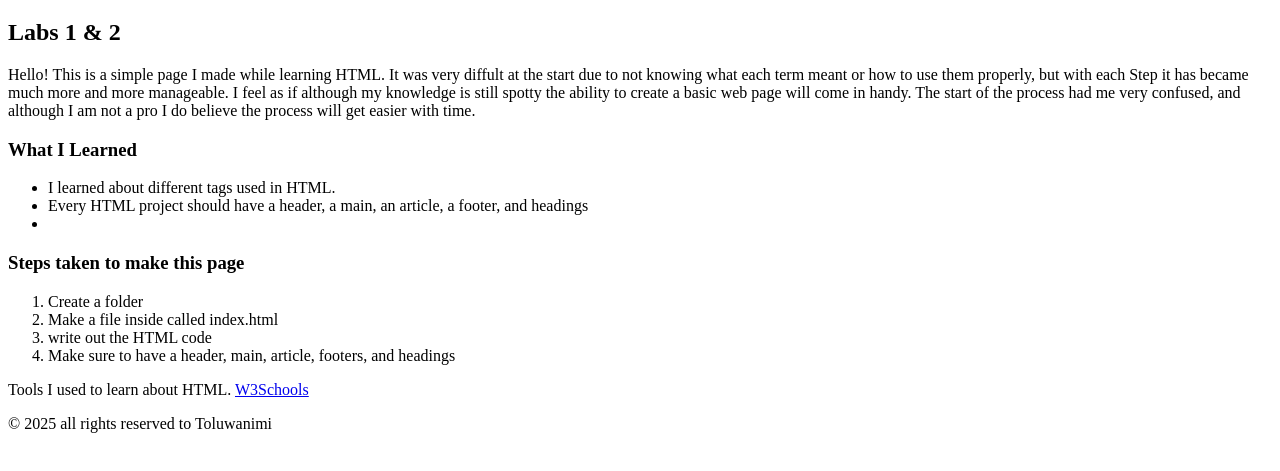
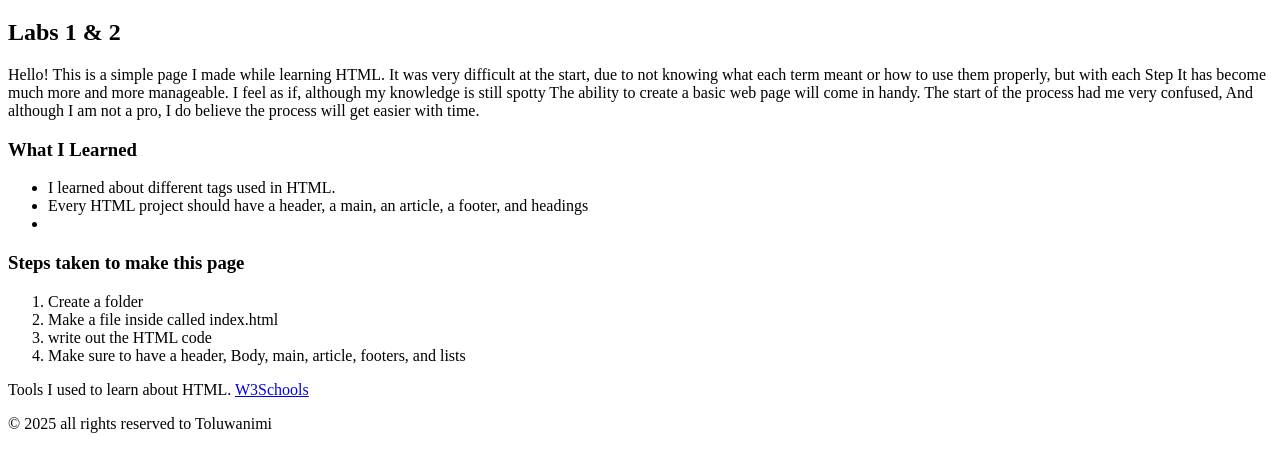
Before and after one commit to Subt3r/CSIT121LAB2, a plain HTML site: page lab02/index.html in a window 1280 px wide. Shown: the part 61-532 px from the top of the page. Drawn offline with Linux system fonts and the light colour scheme.

Commit message:
Update index.html

```diff
--- a/lab02/index.html
+++ b/lab02/index.html
@@ -9,11 +9,11 @@
         <main>
          <article>
             <h2>Labs 1 & 2</h2>
-            <p>Hello! This is a simple page I made while learning HTML. It was very diffult
-                at the start due to not knowing what each term meant or how to use them properly, but with each Step
-                it has became much more and more manageable. I feel as if although my knowledge is still spotty
-                the ability to create a basic web page will come in handy. The start of the process had me very confused,
-                and although I am not a pro I do believe the process will get easier with time.
+            <p>Hello! This is a simple page I made while learning HTML. It was very difficult
+                at the start, due to not knowing what each term meant or how to use them properly, but with each Step
+                It has become much more and more manageable. I feel as if, although my knowledge is still spotty
+                The ability to create a basic web page will come in handy. The start of the process had me very confused,
+                And although I am not a pro, I do believe the process will get easier with time.
             </p>
 
             <h3>What I Learned</h3>
@@ -30,7 +30,7 @@
                 <li>Create a folder</li>
                 <li>Make a file  inside called index.html</li>
                 <li>write out the HTML code</li>
-                <li>Make sure to have a header, main, article, footers, and headings</li>
+                <li>Make sure to have a header, Body, main, article, footers, and lists</li>
 
             </ol>
 
```
